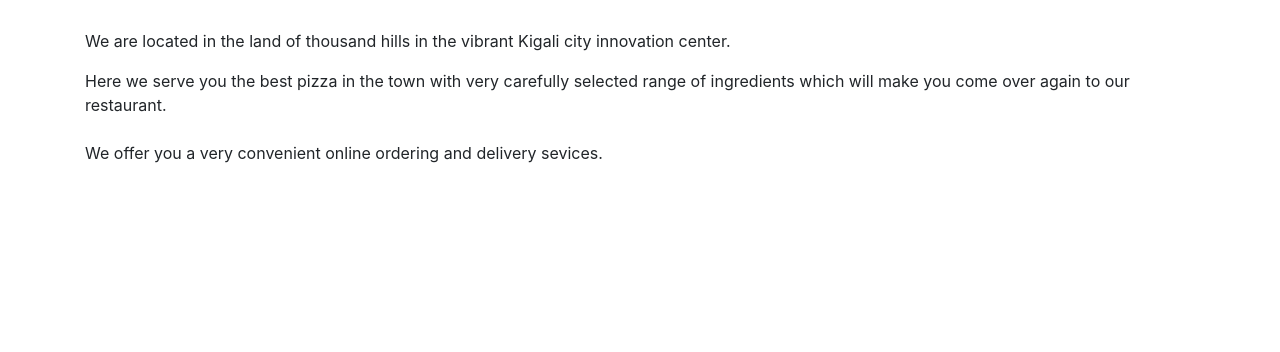
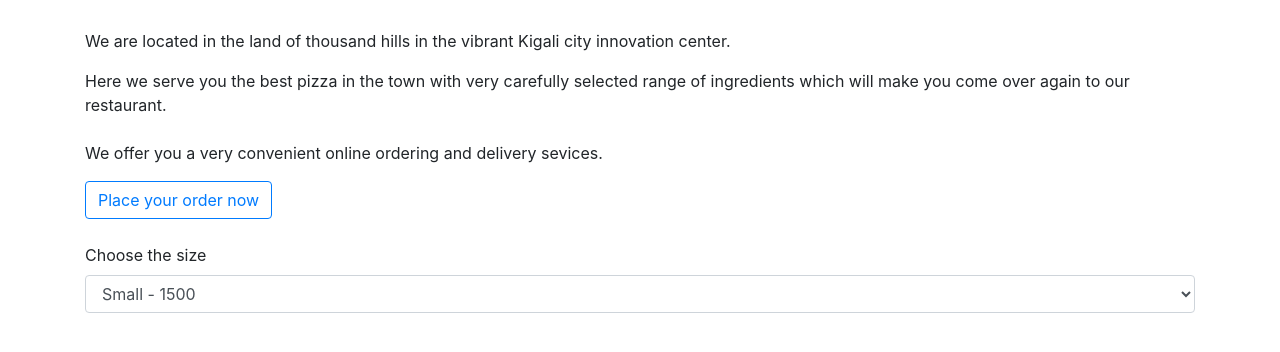
Before and after one commit to demarillacizere/La-Pizzeria, a plain HTML site: page index.html in a window 1280 px wide. Shown: the part 296-648 px from the top of the page. Drawn offline with nearby package versions, Linux system fonts and the light colour scheme.

Commit message:
added a form

```diff
--- a/index.html
+++ b/index.html
@@ -33,5 +33,18 @@
             <p>Here we serve you the best pizza in the town with very carefully selected range of ingredients which will make you come over again to our restaurant.
                 <br><br>We offer you a very convenient online ordering and delivery sevices.
         </div>
+        <button class='btn btn-outline-primary'>Place your order now</button><br><br>
+        <div id="new-orders">
+            <form class="form-group">
+                <div class="form-group">
+                    <label>Choose the size</label>
+                    <select id="size" class="form-control mb-4">
+                        <option id="small" value="1500" name="small"><span class="size" >Small</span> - <span>1500</span></option>
+                        <option id="medium" value="2000"><span class="size" >Medium</span> - <span>2000</span></option>
+                        <option id="large" value="3000"><span class="size" >Large</span> - <span>3000</span></option>
+                    </select>
+                </div>
+            </form>
+        </div>
     </div>
 </html>
```
